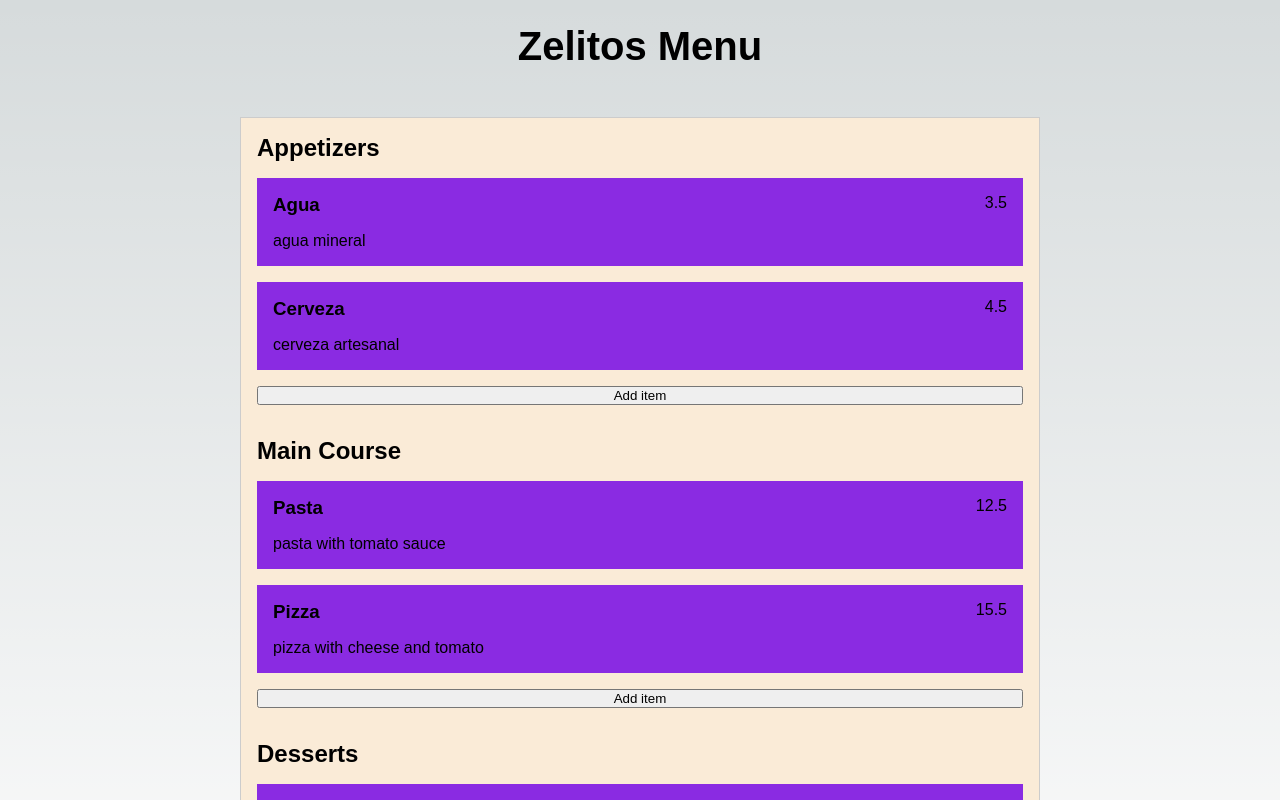
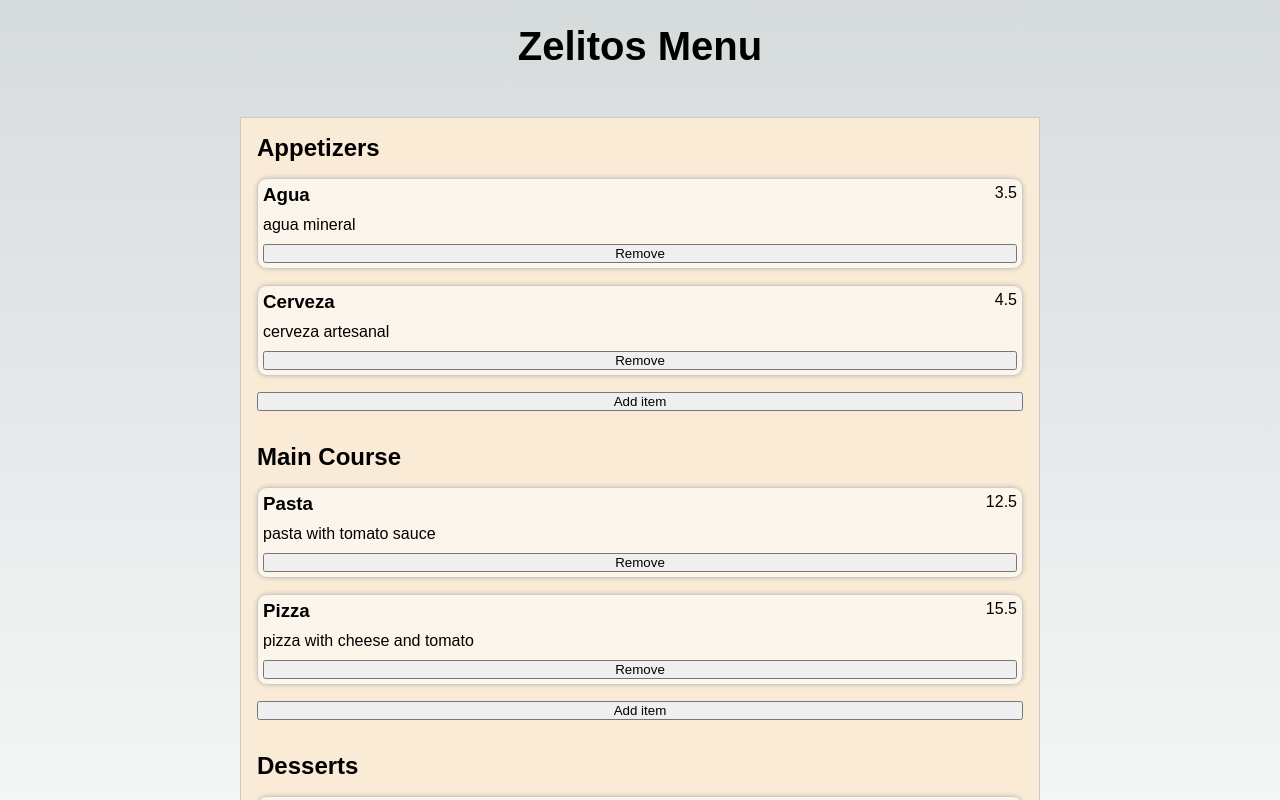
Before and after one commit to mateusfnogueira/draggable-menu, a Next.js app: page / in a window 1280 px wide. Shown: the top 800 px of the page. Built offline with nearby package versions, Linux system fonts and the light colour scheme.

Commit message:
feat: adjusts in product item

```diff
--- a/src/app/page.module.css
+++ b/src/app/page.module.css
@@ -32,10 +32,13 @@
 .menuItem {
   display: flex;
   flex-direction: column;
-  background-color: blueviolet;
   justify-content: space-between;
-  gap: 1rem;
-  padding: 1rem;
+  gap: 10px;
+  padding: 5px;
+  border: solid 1px #ccc;
+  border-radius: 10px;
+  box-shadow: 0 0 5px 0 rgba(0, 0, 0, 0.2);
+  background-color: rgba(255, 255, 255, 0.5);
 }
 
 .menuItemHeader {
--- a/src/components/product-menu-category.tsx
+++ b/src/components/product-menu-category.tsx
@@ -4,21 +4,7 @@ import styles from "../app/page.module.css";
 import { ProductMenuItem } from "./product-menu-item";
 import { Modal } from "./modal/modal.component";
 import { Draggable } from "@hello-pangea/dnd";
-
-interface item {
-  name: string;
-  price: string;
-  description: string;
-}
-
-interface IProductMenuCategory {
-  category: {
-    name: string;
-    id: string;
-    items: item[];
-  };
-  index: number;
-}
+import { IProductMenuCategory, item } from "@/interfaces/product.iterface";
 
 export function ProductMenuCategory({ category, index }: IProductMenuCategory) {
   const [itemsState, setItems] = useState<item[]>(category.items);
@@ -28,6 +14,7 @@ export function ProductMenuCategory({ category, index }: IProductMenuCategory) {
     e.preventDefault();
     const form = e.target as HTMLFormElement;
     const newItem = {
+      id: Math.random().toString(),
       name: (form[0] as HTMLInputElement).value,
       price: (form[1] as HTMLInputElement).value,
       description: (form[2] as HTMLInputElement).value,
@@ -48,10 +35,10 @@ export function ProductMenuCategory({ category, index }: IProductMenuCategory) {
           <h2>{category.name}</h2>
           {itemsState.map((item, i) => (
             <ProductMenuItem
-              key={i}
-              name={item.name}
-              price={item.price}
-              description={item.description}
+              key={item.id}
+              index={i}
+              item={item}
+              removeItem={(id) => console.log(id)}
             />
           ))}
           <button onClick={() => setIsOpen(true)}>Add item</button>
--- a/src/components/product-menu-item.tsx
+++ b/src/components/product-menu-item.tsx
@@ -1,15 +1,15 @@
+import { item } from "@/interfaces/product.iterface";
 import styles from "../app/page.module.css";
 
 interface IProductMenuItem {
-  name: string;
-  price: string;
-  description: string;
+  item: item;
+  index: number;
+  removeItem: (id: string) => void;
 }
 
 export function ProductMenuItem({
-  name,
-  price,
-  description,
+  item: { name, price, description, id },
+  removeItem,
 }: IProductMenuItem) {
   return (
     <div className={styles.menuItem}>
@@ -18,6 +18,7 @@ export function ProductMenuItem({
         <p>{price}</p>
       </div>
       <p>{description}</p>
+      <button onClick={() => removeItem(id)}>Remove</button>
     </div>
   );
 }
```
Also changed, not shown: src/interfaces/product.iterface.ts (added, +15 -0 lines).
